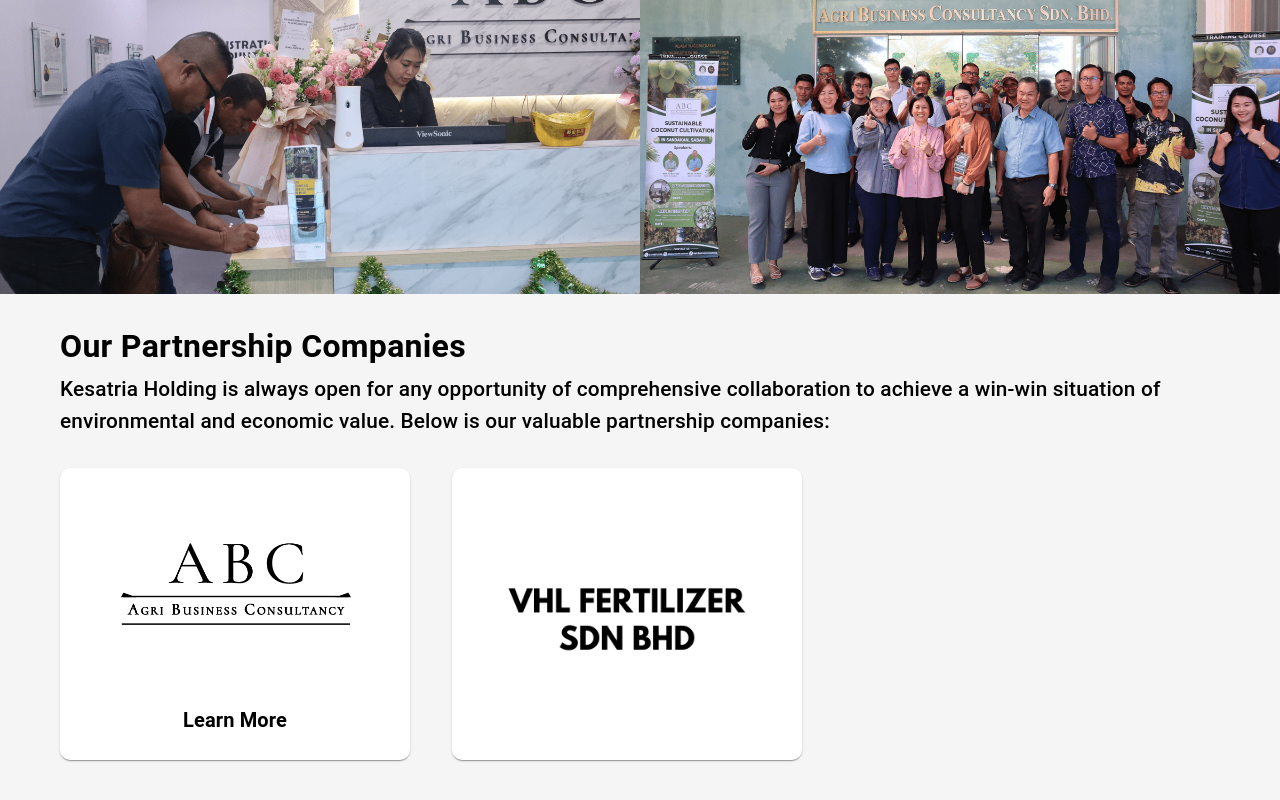
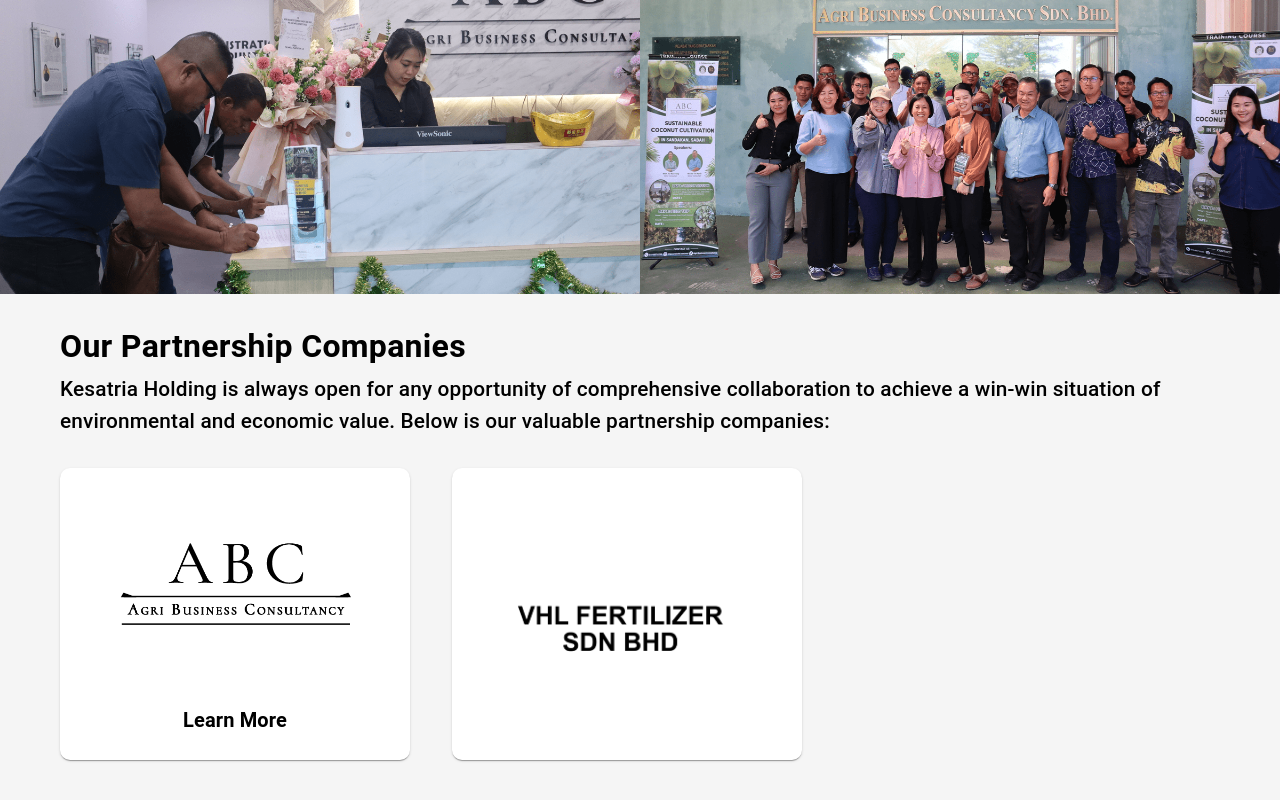
Before and after one commit to JosiahOnline/KeSatria, a Next.js app: page / in a window 1280 px wide. Shown: the part 2103-2903 px from the top of the page. Built offline with nearby package versions, Linux system fonts and the light colour scheme.

Commit message:
Update VHL Logo

```diff
--- a/app/page.js
+++ b/app/page.js
@@ -433,7 +433,7 @@
                   alt="VHL Fertilizer Sdn Bhd"
                   height="272px"
                   sx={{ objectFit: "contain" }}
-                  image="/Logo/VHLlogo.png"
+                  image="/Logo/VHLlogo-min.png"
                 />
                 {/* <CardContent>
                   <Typography
```
Also changed, not shown: public/Logo/VHLlogo-min.png (added), public/Logo/VHLlogo.png (deleted).
